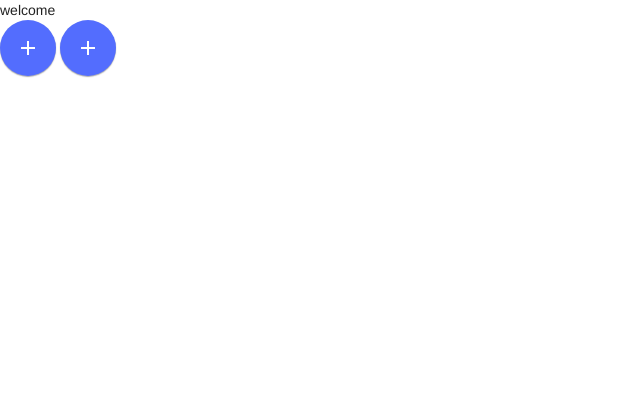
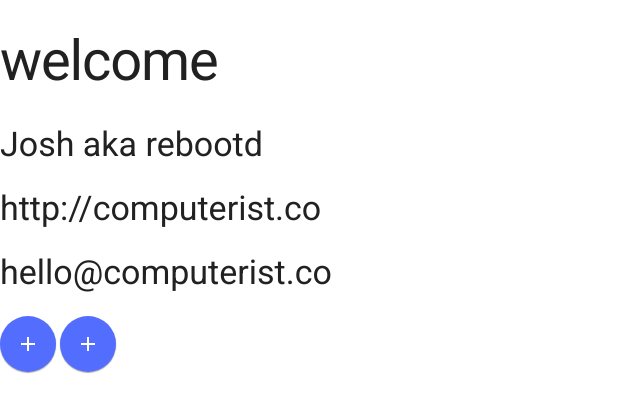
Before and after one commit to rebootd/mdl4newbs, a website: page index.html in a window 1280 px wide. Shown: the whole page, without its empty margins (0-640 px from the left). Drawn offline with nearby package versions, Linux system fonts and the light colour scheme.

Commit message:
added formatting

```diff
--- a/index.html
+++ b/index.html
@@ -27,7 +27,12 @@
   </head>
 
   <body>
-    welcome
+    <div class="mdl-cell--3-col-desktop mdl-cell--2-col-tablet mdl-cell--4-col-phone">
+      <h1>welcome</h1>
+      <h3>Josh aka rebootd</h3>
+      <h3>http://computerist.co</h3>
+      <h3>hello@computerist.co</h3>
+    </div>
 
     <div>
 	    <!-- Colored FAB button -->
```
